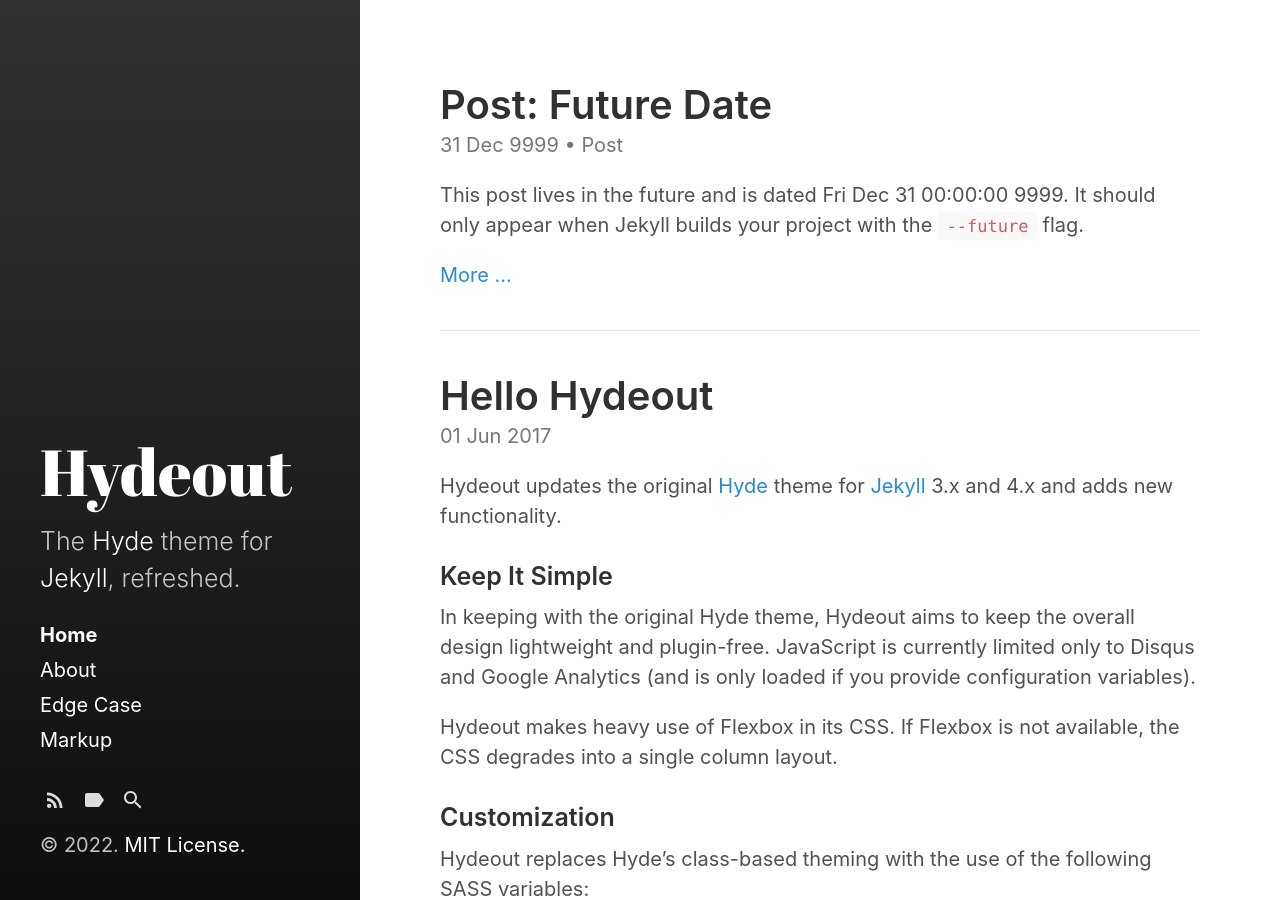
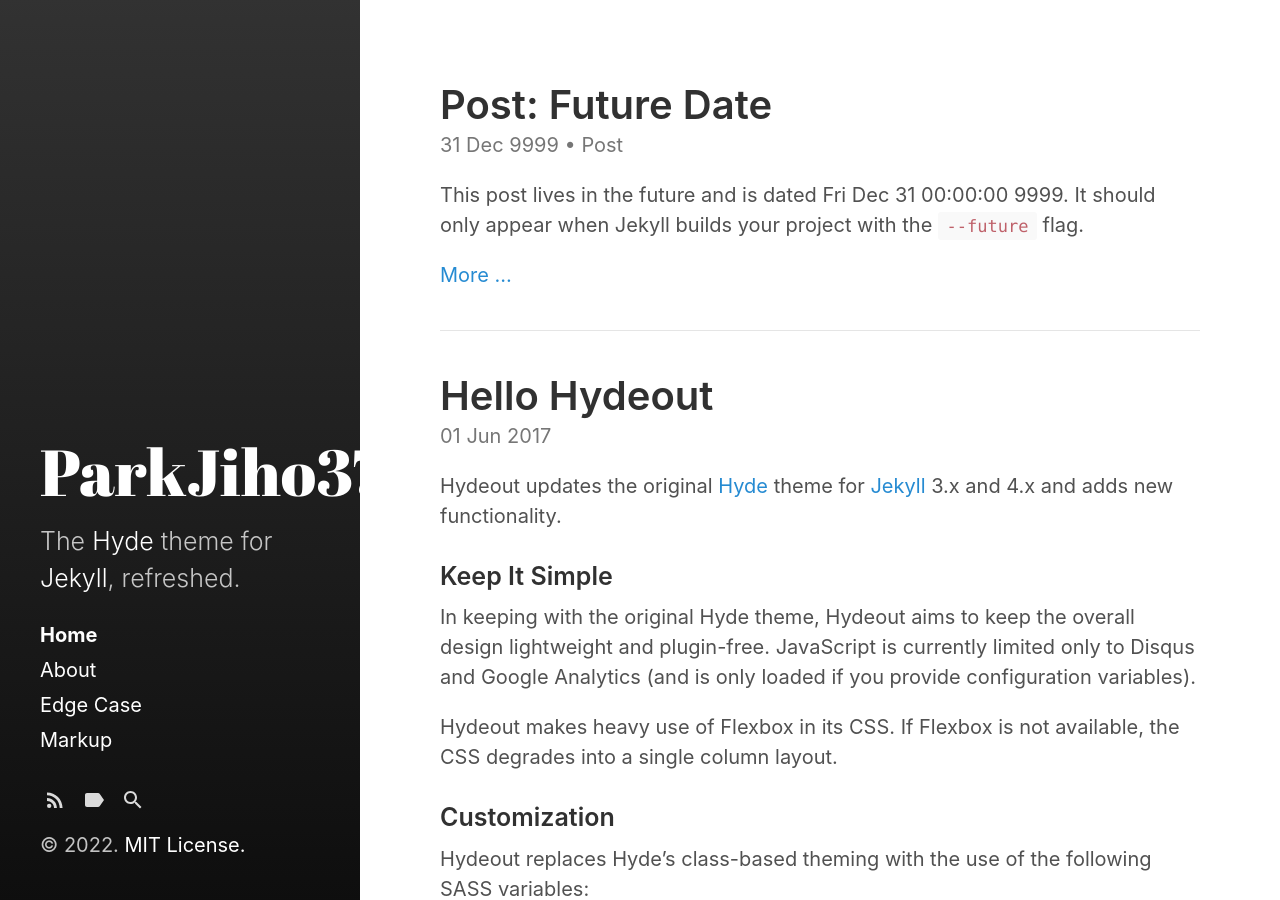
Before and after one commit to parkjiho3753/parkjiho3753.github.io, a Jekyll site: the page built from index.html, in a window 1280 px wide and 900 px high. Built offline with Jekyll 4.4.1, drawn with Linux system fonts in a browser that asks for light colours; the list of posts is cut into pages by our own code.

Commit message:
config yaml baseurl

```diff
--- a/_config.yml
+++ b/_config.yml
@@ -3,11 +3,11 @@ markdown:         kramdown
 highlighter:      rouge
 
 # Setup
-title:            Hydeout
+title:            ParkJiho3753
 tagline:          'A Jekyll theme'
 description:      'The <a href="http://hyde.getpoole.com" target="_blank">Hyde</a> theme for <a href="http://jekyllrb.com" target="_blank">Jekyll</a>, refreshed.'
-url:              https://fongandrew.github.io
-baseurl:          '/hydeout'
+url:              https://parkjiho3753.github.io/
+baseurl:          '/parkjiho3753'
                   # the optional subpath of your site, e.g. "/blog"
                   # NB: This applies to all pages in your Jekyll site.
                   # If you want to move just the blog index pages but keep
@@ -15,7 +15,7 @@ baseurl:          '/hydeout'
                   # sidebar_blog_link below.
 
 author:
-  name:           'Andrew Fong'
+  name:           'Jiho Park'
   url:            https://twitter.com/fongandrewc
 
 paginate:         5
```
